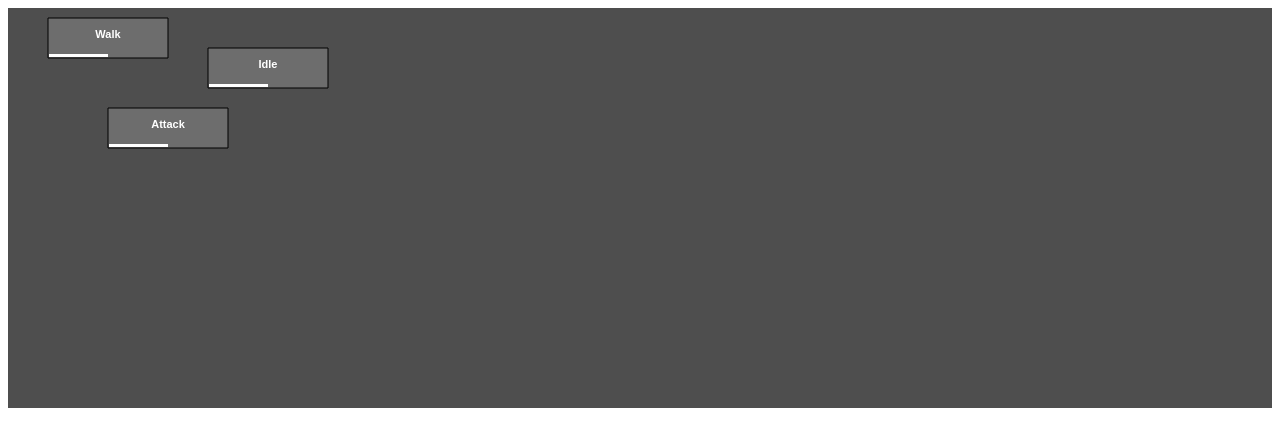
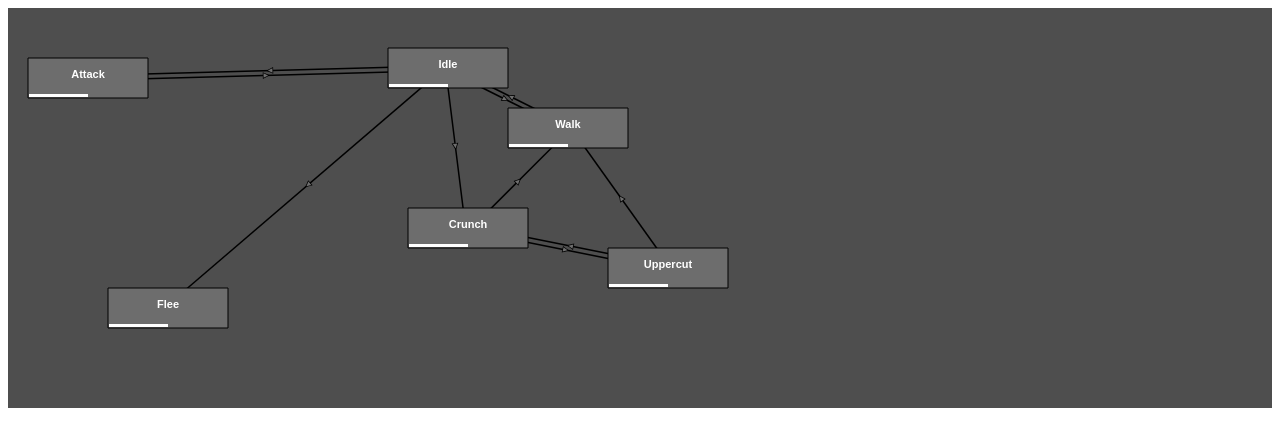
Before and after one commit to shute-technologies/graph-editor, a plain HTML site: page GraphEditor/main.html in a window 1280 px wide. Drawn offline with nearby package versions, Linux system fonts and the light colour scheme.

Commit message:
-Better management of connections.

```diff
--- a/GraphEditor/GEE_Engine.js
+++ b/GraphEditor/GEE_Engine.js
@@ -83,6 +83,8 @@ function GEE_Engine() {
         // Draw
         mSelf.DrawGUI(dt);
 
+        mSelf.DrawConnections(dt);
+
         for (var i = 0; i < mGraphs.length; i++) {
             mGraphs[i].Update(dt);
         }
@@ -91,9 +93,10 @@ function GEE_Engine() {
     this.DrawConnections = function(dt) {
         for (var i = 0; i < mGraphs.length; i++) {
             var connections = mGraphs[i].GetConnections();
+            var graphLinkedCount = mGraphs[i].GetGraphLinkedCount();
 
             for (var k = 0; k < connections.length; k++) {
-                GEE_GraphConnection.Draw(mSelf.ctx, dt, connections[k]);
+                GEE_GraphConnection.Draw(mSelf.ctx, dt, connections[k], 0.12);
             }
         }
     }
--- a/GraphEditor/GEE_Graph.js
+++ b/GraphEditor/GEE_Graph.js
@@ -4,19 +4,49 @@ function GEE_Graph(gee) {
 
     var mName = "";
     var mConnections = [];
+    var mReferences = [];
 
     this.x = 0;
     this.y = 0;
+    this.cx = 0;
+    this.cy = 0;
     this.Percentage = 0.5;
 
     this.GetName = function() { return mName; }
     this.GetConnections = function() { return mConnections; }
+    this.GetReferences = function() { return mReferences; }
+    this.GetGraphLinkedCount = function() { return mConnections.length + mReferences.length; }
 
     this.Initialize = function(x, y, name) {
         mName = name;
 
         mSelf.x = x;
         mSelf.y = y;
+
+        mSelf.cx = x + GEE_Styles.Graph.SizeX * 0.5;
+        mSelf.cy = y + GEE_Styles.Graph.SizeY * 0.5;
+    }
+
+    this.AddReferenceGraph = function(graph) {
+        var graphName = graph.GetName();
+
+        if (mName !== graphName) {
+            var canReference = true;
+
+            for (var i = 0; i < mReferences.length; i++) {
+                var reference = mReferences[i];
+
+                if (reference && reference.GetName() === graphName) {
+                    canReference = false;
+                    break;
+                }
+            }
+
+            if (canReference) {
+                // add reference
+                mReferences.push(graph);
+            }
+        }
     }
 
     this.ConnectTo = function(graph, extraParams) {
@@ -37,6 +67,9 @@ function GEE_Graph(gee) {
             if (canConnect) {
                 var connection = new GEE_GraphConnection(mSelf, graph, extraParams);
                 mConnections.push(connection);
+
+                // add reference
+                graph.AddReferenceGraph(mSelf);
             }
         }
     }
--- a/GraphEditor/GEE_GraphConnection.js
+++ b/GraphEditor/GEE_GraphConnection.js
@@ -4,6 +4,59 @@ function GEE_GraphConnection(graphFrom, graphTo, extraParams) {
     this.ExtraParams = extraParams;
 }
 
-GEE_GraphConnection.Draw = function(ctx, dt, connection) {
+GEE_GraphConnection.OffsetRadius = 20;
 
+
+GEE_GraphConnection.Draw = function(ctx, dt, connection, offsetAngle) {
+    var graphFrom = connection.GraphFrom;
+    var graphTo = connection.GraphTo;
+
+    GEE_GraphConnection.DrawArrow(ctx, graphFrom.cx, graphFrom.cy,
+        graphTo.cx, graphTo.cy, offsetAngle);
 }
+
+GEE_GraphConnection.DrawArrow = function(ctx, fromx, fromy, tox, toy, offsetAngle){
+    offsetAngle = offsetAngle === undefined ? 0 : offsetAngle;
+
+    var headlen = 5;
+    var startPosition = GEE_Util.CirclePosition(fromx, fromy, tox, toy,
+        GEE_GraphConnection.OffsetRadius, offsetAngle);
+    var endPosition = GEE_Util.CirclePosition(tox, toy, fromx, fromy,
+        GEE_GraphConnection.OffsetRadius, -offsetAngle);
+
+    fromx = startPosition.x;
+    fromy = startPosition.y;
+    tox = endPosition.x;
+    toy = endPosition.y;
+
+    var angle = Math.atan2(toy-fromy, tox-fromx);
+    var middleX = GEE_Util.Lerp(fromx, tox, 0.5);
+    var middleY = GEE_Util.Lerp(fromy, toy, 0.5);
+
+    //starting path of the arrow from the start square to the end square and drawing the stroke
+    ctx.beginPath();
+    ctx.moveTo(fromx, fromy);
+    ctx.lineTo(tox, toy);
+    ctx.strokeStyle = GEE_Styles.ArrowColor_Stroke;
+    ctx.lineWidth = 1.5;
+    ctx.stroke();
+
+    //starting a new path from the head of the arrow to one of the sides of the point
+    ctx.beginPath();
+    ctx.moveTo(middleX, middleY);
+    ctx.lineTo(middleX-headlen*Math.cos(angle-Math.PI/7),middleY-headlen*Math.sin(angle-Math.PI/7));
+
+    //path from the side point of the arrow, to the other side point
+    ctx.lineTo(middleX-headlen*Math.cos(angle+Math.PI/7),middleY-headlen*Math.sin(angle+Math.PI/7));
+
+    //path from the side point back to the tip of the arrow, and then again to the opposite side point
+    ctx.lineTo(middleX, middleY);
+    ctx.lineTo(middleX-headlen*Math.cos(angle-Math.PI/7),middleY-headlen*Math.sin(angle-Math.PI/7));
+
+    //draws the paths created above
+    ctx.strokeStyle = GEE_Styles.ArrowColor_Stroke;
+    ctx.lineWidth = 0;
+    ctx.stroke();
+    ctx.fillStyle = GEE_Styles.ArrowColor_Fill;
+    ctx.fill();
+}
--- a/GraphEditor/config/GEE_Styles.js
+++ b/GraphEditor/config/GEE_Styles.js
@@ -5,6 +5,9 @@ GEE_Styles.BackgroundColor = "#4e4e4e";
 // Controls: Styles
 GEE_Styles.CStroke_Color = "#6e6e6e";
 GEE_Styles.Font_Color = "#f9f9f9";
+
+GEE_Styles.ArrowColor_Stroke = "#000000";
+GEE_Styles.ArrowColor_Fill = "#6e6e6e";
 
 GEE_Styles.Graph = {
   Color: "#6d6d6d",
--- a/GraphEditor/main.html
+++ b/GraphEditor/main.html
@@ -19,17 +19,30 @@
 
     <script>
         $(document).ready(function(){
-            var graph = new GEE_Engine();
-            graph.Initialize("#graph-editor");
-            var grapAttack = graph.CreateGraph(100, 100, "Attack");
-            var grapIdle = graph.CreateGraph(200, 40, "Idle");
-            var grapWalk = graph.CreateGraph(40, 10, "Walk");
+            var geeEngine = new GEE_Engine();
+            geeEngine.Initialize("#graph-editor");
+            var grapAttack = geeEngine.CreateGraph(20, 50, "Attack");
+            var grapIdle = geeEngine.CreateGraph(380, 40, "Idle");
+            var grapWalk = geeEngine.CreateGraph(500, 100, "Walk");
+            var grapCrunch = geeEngine.CreateGraph(400, 200, "Crunch");
+            var grapFlee = geeEngine.CreateGraph(100, 280, "Flee");
+            var grapUppercut = geeEngine.CreateGraph(600, 240, "Uppercut");
 
             grapIdle.ConnectTo(grapAttack);
             grapIdle.ConnectTo(grapWalk);
+            grapIdle.ConnectTo(grapCrunch);
+            grapIdle.ConnectTo(grapFlee);
+
+            grapWalk.ConnectTo(grapIdle);
+            grapAttack.ConnectTo(grapIdle);
+
+            grapCrunch.ConnectTo(grapUppercut);
+            grapCrunch.ConnectTo(grapWalk);
+            grapUppercut.ConnectTo(grapCrunch);
+            grapUppercut.ConnectTo(grapWalk);
 
             setInterval(function() {
-                graph.Update(33);
+                geeEngine.Update(33);
             }, 33);
         });
     </script>
--- a/GraphEditor/utils/GEE_Util.js
+++ b/GraphEditor/utils/GEE_Util.js
@@ -1,5 +1,4 @@
 function GEE_Util() {}
-
 
 GEE_Util.FragmentText = function(ctx, text, maxWidth) {
     var result = {
@@ -62,3 +61,16 @@ GEE_Util.FragmentText = function(ctx, text, maxWidth) {
 
     return result;
 }
+
+GEE_Util.Lerp = function (value1, value2, time) {
+	return value1 + (value2 - value1) * time;
+}
+
+GEE_Util.CirclePosition = function (x0, y0, x1, y1, radius, offsetAngle) {
+	var angle = Math.atan2(y1-y0, x1-x0) + (offsetAngle === undefined ? 0 : offsetAngle);
+
+	return {
+	  x: x0 + (radius * Math.cos(angle)),
+	  y: y0 + (radius * Math.sin(angle))
+	};
+}
```
